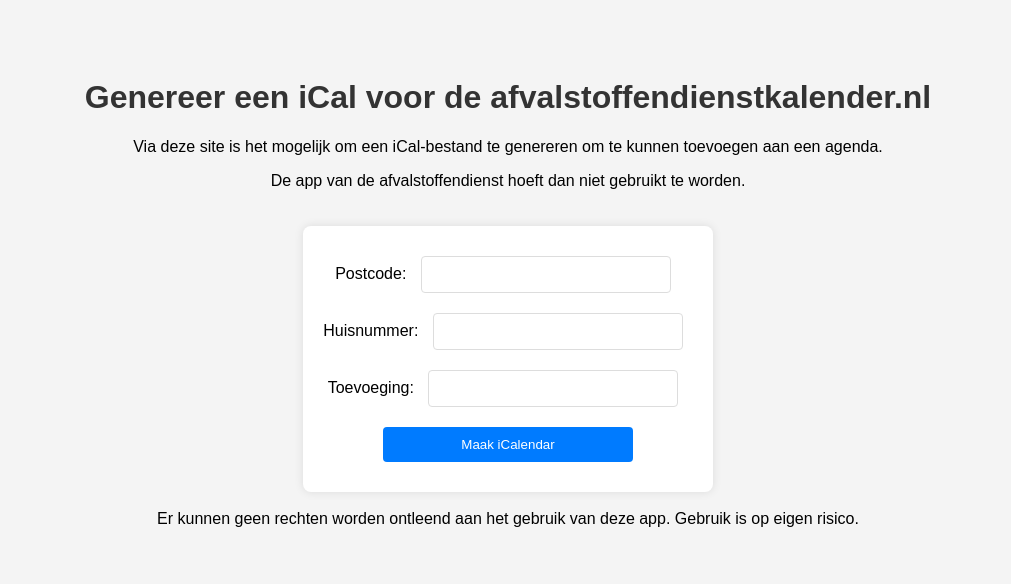
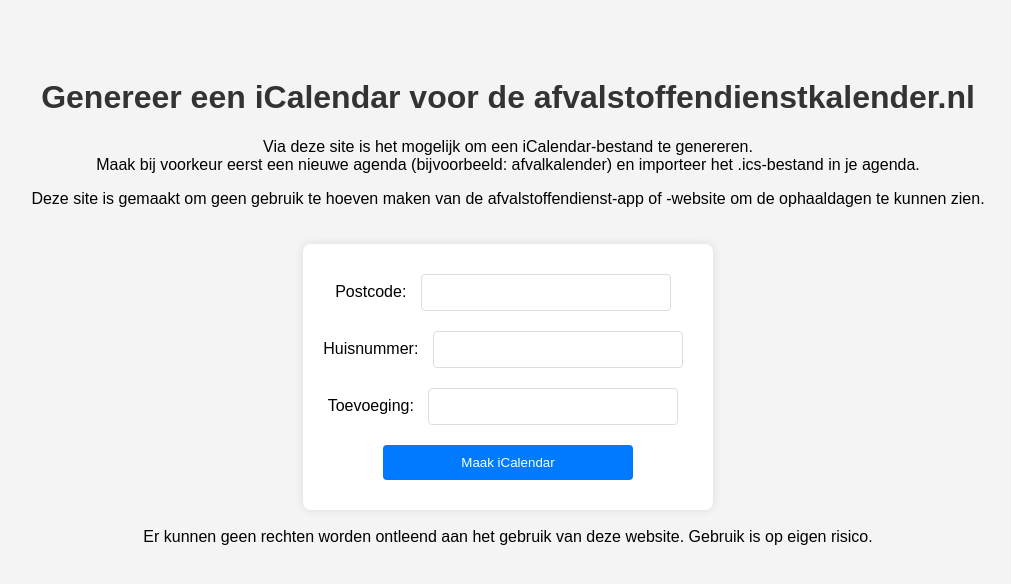
Before and after one commit to Maurice1969DB/afvalstoffendienst, a Flask app: page / in a window 1280 px wide. Shown: the top 584 px of the page, without its empty margins (132-1143 px from the left). Run offline with Flask 3, Linux system fonts and the light colour scheme.

Commit message:
Repaired 11

```diff
--- a/templates/index.html
+++ b/templates/index.html
@@ -2,14 +2,16 @@
 <html lang="en">
 <head>
     <meta charset="UTF-8">
-    <title>Genereer een iCal voor de afvalstoffendienstkalender.nl</title>
+    <title>Genereer een iCalendar voor de afvalstoffendienstkalender.nl</title>
         <link rel="stylesheet" href="{{ url_for('static', filename='css/style.css') }}">
 
 </head>
 <body>
-    <h1>Genereer een iCal voor de afvalstoffendienstkalender.nl</h1>
-        <p>Via deze site is het mogelijk om een iCal-bestand te genereren om te kunnen toevoegen aan een agenda.</p>
-        <p>De app van de afvalstoffendienst hoeft dan niet gebruikt te worden.</p>
+    <h1>Genereer een iCalendar voor de afvalstoffendienstkalender.nl</h1>
+        <p>Via deze site is het mogelijk om een iCalendar-bestand te genereren.<br>
+            Maak bij voorkeur eerst een nieuwe agenda (bijvoorbeeld: afvalkalender) en importeer het .ics-bestand in je agenda.
+        </p>
+    <p>Deze site is gemaakt om geen gebruik te hoeven maken van de afvalstoffendienst-app of -website om de ophaaldagen te kunnen zien.</p>
     <form action="/generate" method="post" id="kalenderForm">
         Postcode: <input type="text" id="postcode" name="postcode"><br>
         Huisnummer: <input type="text" id="huisnummer" name="huisnummer"><br>
@@ -18,6 +20,6 @@
     </form>
     <br>
     <br>
-    <footer>Er kunnen geen rechten worden ontleend aan het gebruik van deze app. Gebruik is op eigen risico.</footer>
+    <footer>Er kunnen geen rechten worden ontleend aan het gebruik van deze website. Gebruik is op eigen risico.</footer>
 </body>
 </html>
```
